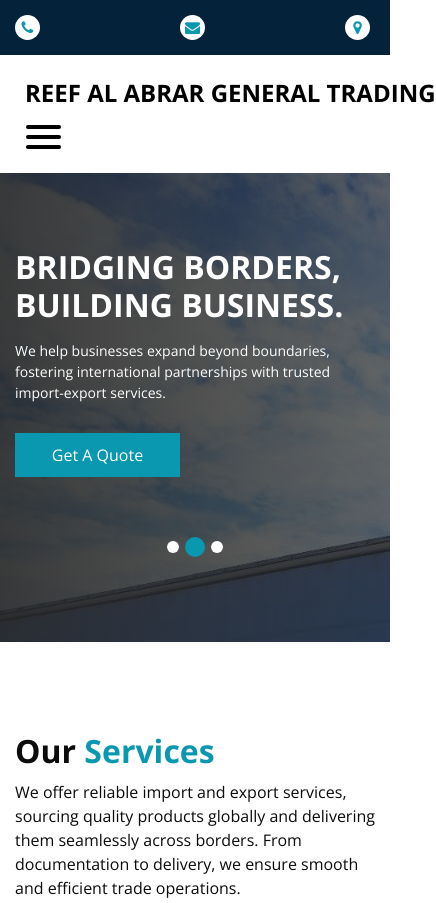
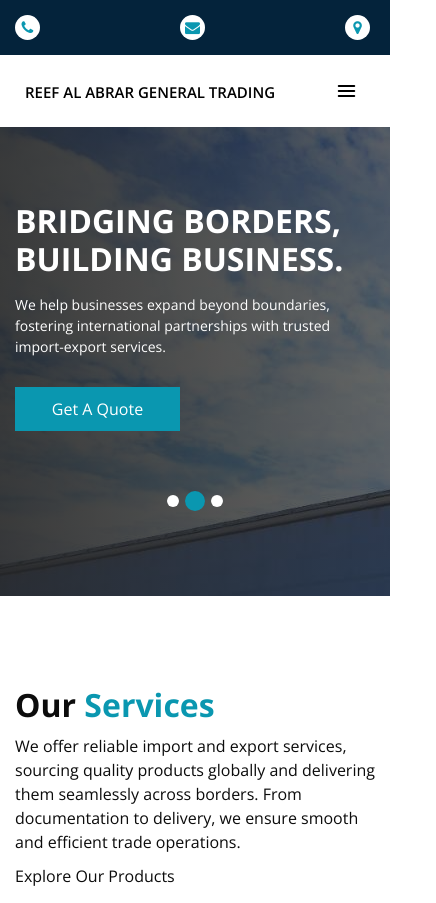
Before and after one commit to faisalworkut/reefalabrar, a plain HTML site: page index.html in a window 390 px wide. Shown: the top 903 px of the page, 436 px wide, since content can reach past the window. Drawn offline with nearby package versions, Linux system fonts and the light colour scheme.

Commit message:
update style

```diff
--- a/css/style.css
+++ b/css/style.css
@@ -180,6 +180,30 @@ a:focus {
   color: #000000;
 }
 
+@media (max-width: 530px) {
+  .navbar-brand span {
+    font-weight:600;
+    font-size: 20px;
+    color: #000000;
+  }
+}
+
+@media (max-width: 450px) {
+  .navbar-brand span {
+    font-weight:600;
+    font-size: 15px;
+    color: #000000;
+  }
+}
+
+@media (max-width: 370px) {
+  .navbar-brand span {
+    font-weight:600;
+    font-size: 13px;
+    color: #000000;
+  }
+}
+
 .custom_nav-container {
   padding: 0;
 }
@@ -212,6 +236,12 @@ a:focus {
 
 .custom_nav-container .nav_search-btn:hover {
   color: #000000;
+}
+
+@media (max-width: 530px) {
+  .custom_nav-container .navbar-toggler {
+    scale: 0.5;
+  }
 }
 
 .custom_nav-container .navbar-toggler {
```
